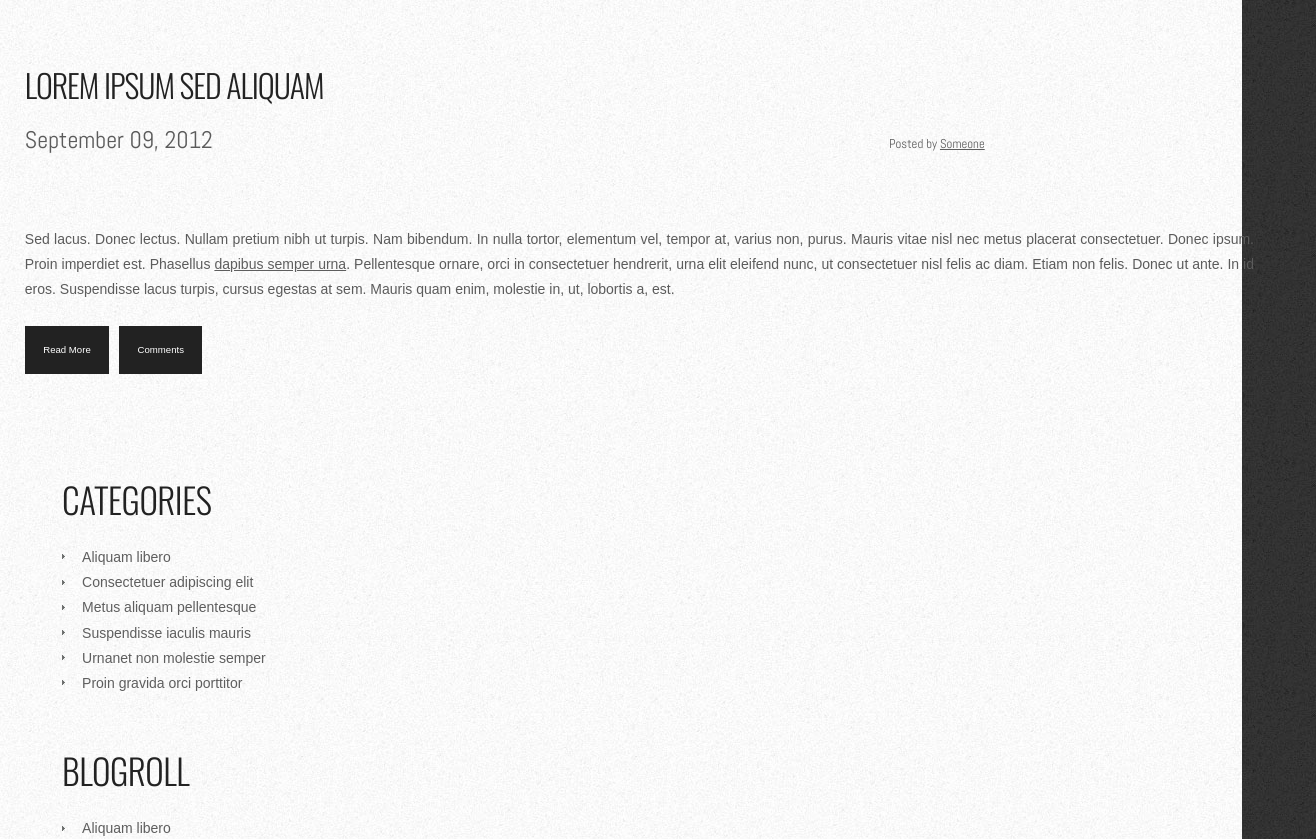
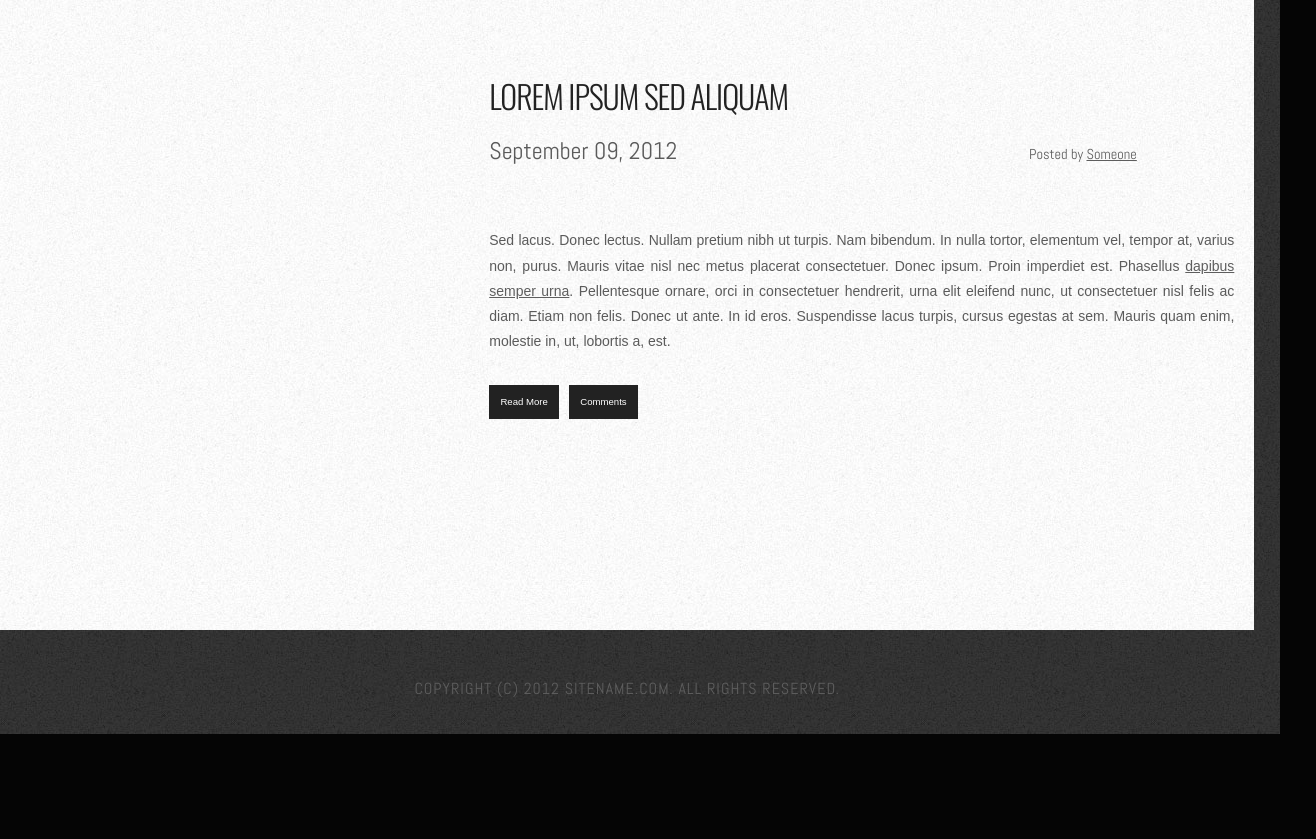
Before and after one commit to kperetz/project_transformation_peretz_kelly, a plain HTML site: page index.html in a window 1280 px wide. Shown: the part 1480-2319 px from the top of the page, 1316 px wide, since content can reach past the window. After the commit the page ends 2214 px from the top, so only its background shows below. Drawn offline with nearby package versions, Linux system fonts and the light colour scheme.

Commit message:
fully responsive page with media queries

```diff
--- a/css/main.css
+++ b/css/main.css
@@ -5,7 +5,8 @@ body {
     font-family: Arial, Helvetica, sans-serif;
     font-size: 14px;
     color: #5B5B5B;
-    width: 97%;
+    width: 98%;
+
 }
 
 h1, h2 {
@@ -36,7 +37,8 @@ a:hover {
 
 main {
     background: #FFFFFF url(../img/img05.jpg) repeat;
-    width: 100%
+    width: 100%;
+
 }
 
 .container {
@@ -143,12 +145,13 @@ nav a:hover, nav .current_page_item a {
     margin-top:0%;
     width: 100%;
     height: 30%;
-    background: url(../img/img03.png) no-repeat;
+    background: url(../img/img03.png) ;
+    object-fit: fill;
+
 }
 
 #banner .content {
     width: 100%;
-    height: 25%;
 }
 
 /* Page */
@@ -157,6 +160,7 @@ nav a:hover, nav .current_page_item a {
     width: 100%;
     margin: 0 auto;
     padding: 30px 0px;
+    height: 100%;
 }
 
 /* Content */
@@ -164,8 +168,9 @@ nav a:hover, nav .current_page_item a {
 #content {
     clear: both;
     width: 100%;
-    padding-left: 2%;
-    padding-right: 4%;
+    padding-left: 4%;
+    padding-right: 1%;
+    height: auto;
 }
 
 
@@ -312,7 +317,7 @@ aside a:hover {
 footer {
     height: 140px;
     margin: 0 auto;
-    padding: 50px 0 15px 0;
+    padding: 35px 0 35px 0;
     font-family: 'Abel', sans-serif;
 }
 
@@ -384,12 +389,14 @@ footer a {
     margin: 0;
     padding: 0;
     list-style: none;
+    width: 100%;
+    display: inline;
+    padding-left: 15%;
+
 }
-
 
     aside li ul {
     margin: 0px 0px;
-    padding-bottom: 5%;
 }
 
     aside li li {
@@ -432,7 +439,7 @@ footer a {
     border: none;
 }
 
-aside a:hover {
+    aside a:hover {
     text-decoration: underline;
 }
 
@@ -458,3 +465,278 @@ aside a:hover {
 }
 
 }
+
+@media (min-width:700px){
+    nav a {
+    font-size: 1.6rem;
+}
+#content {
+    float: right;
+    clear: left;
+    width: 60% ;
+    height: 100%;
+    }
+.post {
+
+    margin-bottom: 10%;
+    border-bottom: 1% solid #E7EBED;
+}
+
+.post .title {
+    padding: 7px 0px 0px 0px;
+    letter-spacing: -1px;
+}
+
+.post .title a {
+    border: none;
+    text-decoration: none;
+    color: #222222;
+}
+
+.post .meta {
+    margin-bottom: 7%;
+    padding: 10px 0px 0px 0px;
+    text-align: left;
+    font-family: 'Abel', sans-serif;
+    font-size: 1.5rem;
+    font-weight: 300;
+}
+
+.post .meta .date {
+    font-size: 1rem;
+}
+
+.post .meta .posted {
+    padding-left: 25%;
+    font-size: 0.9rem;
+}
+
+.post .meta a {
+}
+
+.post .entry {
+    padding: 0;
+    padding-right:1%;
+    text-align: justify;
+}
+
+
+.links {
+    padding-top: 20px;
+    margin-bottom: 30px;
+}
+
+.more {
+    display: inline;
+    font-size: 0.6rem;
+    width: 10%;
+    padding: 1.5% 1.5%;
+    margin-right: 10px;
+    background: #222222;
+    color: #FFFFFF;
+    text-align: center;
+    text-decoration: none;
+}
+
+.comments {
+    font-size: 0.6rem;
+    display: inline;
+    width: 10%;
+    padding: 1.5% 1.5%;
+    background: #222222;
+    color: #FFFFFF;
+    text-align: center;
+    text-decoration: none;
+}
+
+/* aside */
+
+aside {
+
+    width: 40%;
+    height: 100%;
+    margin: 0px;
+    padding-left: 3%;
+}
+
+aside ul {
+    margin: 0;
+    padding: 0;
+    list-style: none;
+    padding-bottom: 5%;
+
+}
+aside ul li{
+        padding-top: 1%
+    }
+
+
+aside li ul {
+    margin: 0px 0px;
+    padding-bottom: 15%;
+    padding-top: 15%;
+}
+
+aside li li {
+
+    border-bottom: 10% solid #E7EBED;
+    margin: 0px 0px;
+    border-left: none;
+
+}
+
+aside li li span {
+    display: block;
+    margin-top: -20px;
+    padding: 0;
+    font-size: 1rem;
+    font-style: italic;
+
+}
+
+aside li li a {
+    text-decoration: none;
+    padding: 0px 0px 0px 20px;
+    background: url(../img/img04.jpg) no-repeat left 50%;
+}
+
+aside h2 {
+    height: 38px;
+    padding-top: 6%;
+    letter-spacing: -.5px;
+    font-size: 1.5rem;
+    color: #222222;
+}
+
+aside p {
+    margin: 0 0px;
+    padding: 0px 30px 20px 30px;
+    text-align: justify;
+}
+
+aside a {
+    border: none;
+}
+
+aside a:hover {
+    text-decoration: underline;
+}
+main {
+    background: #FFFFFF url(../img/img05.jpg) repeat;
+    width: 100%;
+    padding-bottom: 110%;
+}
+
+footer {
+    height: 20%;
+    margin: 0 auto;
+    padding: 30px 0 30px 0;
+    font-family: 'Abel', sans-serif;
+}
+
+footer p {
+    margin: 0 auto;
+    padding-top: 1%;
+    letter-spacing: 1px;
+    line-height: normal;
+    font-size: 1rem;
+    text-transform: uppercase;
+    text-align: center;
+    color: #5E5E5E;
+}
+
+footer a {
+    color: #5E5E5E;
+}
+
+}
+@media (min-width: 730px){
+ main {
+    background: #FFFFFF url(../img/img05.jpg) repeat;
+    width: 100%;
+    height: 1250px;
+}
+    footer {
+    height: 30%;
+    margin: 0 auto;
+    padding: 30px 0 30px 0;
+    font-family: 'Abel', sans-serif;
+}
+}
+@media (min-width: 790px){
+    main{
+     height:1170px;
+    }
+}
+@media (min-width: 800px){
+    .post .meta .posted {
+    padding-left: 33%;
+    font-size: 0.9rem;
+}
+main {
+    background: #FFFFFF url(../img/img05.jpg) repeat;
+    width: 100%;
+}
+footer {
+    height: 20%;
+    margin: 0 auto;
+    padding: 35px 0 35px 0;
+    font-family: 'Abel', sans-serif;
+}
+
+}
+@media (min-width: 870px){
+    main {
+    height: 1000px;
+}
+    }
+}
+@media (min-width: 900px){
+  main {
+    background: #FFFFFF url(../img/img05.jpg) repeat;
+    width: 100%;
+    height: auto;
+}
+footer {
+    height: 20%;
+    margin: 0 auto;
+    padding: 35px 0 35px 0;
+    font-family: 'Abel', sans-serif;
+}
+
+}
+@media (min-width:930px){
+    main {
+    height: 900px;
+}
+@media (min-width: 1000px){
+    main {
+    background: #FFFFFF url(../img/img05.jpg) repeat;
+    width: 100%;
+    padding-bottom: 50%;
+    height: auto;
+}
+
+footer {
+    clear: all;
+    height: 20%;
+    width: 100%;
+    margin: 0 auto;
+    padding: 35px 0 35px 0;
+    font-family: 'Abel', sans-serif;
+
+}
+    footer p{
+        width: 100%;
+        display: inline-block;
+    }
+     .post .meta .posted {
+    padding-left: 46%;
+
+}
+}
+@media (min-width: 1120px){
+    main{
+        height: auto;
+    }
+    }
--- a/index.html
+++ b/index.html
@@ -29,7 +29,7 @@
             </div>
 
             <div id="banner">
-                <div class="content"><img src="img/img02.jpg" width="1000" height="300" alt="" /></div>
+                <div class="content"><img src="img/img02.jpg" alt="keyboard image" /></div>
             </div>
         </div>
         <!-- end #header -->
```
